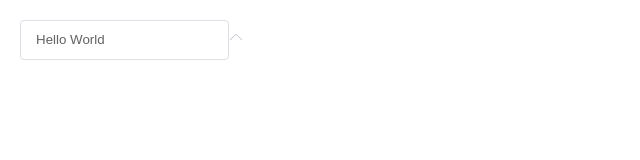
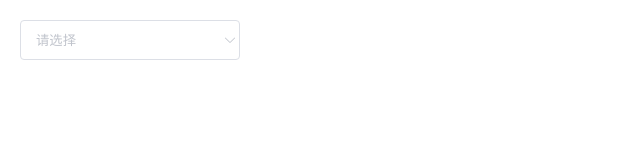
Before and after one commit to johnnhan/vue-tree-select, a Vue app: page / in a window 1280 px wide. Shown: the top 160 px of the page, without its empty margins (0-640 px from the left). Built offline with nearby package versions, Linux system fonts and the light colour scheme; the HTML template or start-up script is replaced by a standard one.

Commit message:
生成树

```diff
--- a/src/App.vue
+++ b/src/App.vue
@@ -1,6 +1,8 @@
 <template>
   <div id="app">
-    <tree-select>
+    <tree-select
+      :data="data"
+    >
     </tree-select>
   </div>
 </template>
@@ -12,6 +14,40 @@ export default {
   name: 'App',
   components: {
     TreeSelect
+  },
+  data () {
+    return {
+      data: [
+        { label: '测试选项3', value: 1003 },
+        {
+          label: '测试选项4',
+          value: 1004,
+          childs: [
+            { label: '测试子选项4-1', value: 10041 },
+            { label: '测试子选项4-2', value: 10042 },
+            { label: '测试子选项4-3', value: 10043 },
+            { label: '测试子选项4-4', value: 10044 }
+          ]
+        },
+        { label: '测试选项7', value: 1007 },
+        {
+          label: '测试选项8',
+          value: 1008,
+          childs: [
+            { label: '测试子选项8-1', value: 10081 },
+            {
+              label: '测试子选项8-2',
+              value: 10082,
+              childs: [
+                { label: '测试子选项8-2-1测试子选项8-2-1测试子选项8-2-1', value: 100821 },
+                { label: '测试子选项8-2-2', value: 100822 }
+              ]
+            }
+          ]
+        },
+        { label: '测试选项9', value: 1009 }
+      ]
+    }
   }
 }
 </script>
--- a/src/tree-select/index.vue
+++ b/src/tree-select/index.vue
@@ -1,26 +1,74 @@
 <template>
-  <div class="tree-select">
-    <div class="tree-select-display" :class="{'disabled': disabled!==false, 'display-mode-input': displayMode==='input'}">
+  <div class="tree-select" :style="containerStyle">
+    <div class="tree-select-display" :class="displayClass" @click.stop="toggle">
       <slot name="display" :displayValue="displayValue">
-        <input v-if="displayMode==='input'" v-model="displayValue" class="tree-select-display-input" :disabled="disabled">
-        <span v-else class="tree-select-display-text">{{displayValue}}</span>
+        <input
+          ref="input"
+          v-if="displayMode==='input'"
+          v-model="displayValue"
+          class="tree-select-display-input"
+          :placeholder="placeholder"
+          :disabled="disabled"
+        >
+        <span v-else class="tree-select-display-text">{{ displayValue || placeholder }}</span>
         <svg class="tree-select-display-arrow" :viewBox="arrowIcon.viewBox">
-          <path :d="arrowIcon.path" :fill="disabled ? '#c0c4cc' : displayMode==='input' ? '#c0c4cc' : '#409eff'"></path>
+          <template v-if="Array.isArray(arrowIcon.path)">
+            <path v-for="(v, k) in path" :key="k" :d="v" :fill="arrowFill"></path>
+          </template>
+          <template v-else>
+            <path :d="arrowIcon.path" :fill="arrowFill"></path>
+          </template>
         </svg>
       </slot>
     </div>
-    <div class="tree-select-dropdown"></div>
+    <div class="tree-select-dropdown" :style="dropdownStyle" @click.stop>
+      <div>
+        <slot name="dropdownHeader"></slot>
+      </div>
+      <div class="tree-select-dropdown-area">
+        <div class="dropdown-container">
+          <node v-for="(node, index) in data" :key="node.label+index" :node="node">
+            <template v-slot="scope">
+              <slot name="dropdownItem" :node="scope.node"></slot>
+            </template>
+          </node>
+        </div>
+      </div>
+      <div>
+        <slot name="dropdownFooter"></slot>
+      </div>
+    </div>
   </div>
 </template>
 
 <script>
 import ICONLIST from '../dist/iconlist.js'
+import node from './node.vue'
 
 export default {
+  components: {
+    node
+  },
   props: {
+    width: {
+      typeof: [String, Number],
+      default: 220
+    },
+    dropdownWidth: {
+      typeof: [String, Number],
+      default: '100%'
+    },
+    dropdownHeight: {
+      typeof: [String, Number],
+      default: 220
+    },
     displayMode: {
       typeof: String,
       default: 'input'
+    },
+    placeholder: {
+      typeof: String,
+      default: '请选择'
     },
     selectMode: {
       typeof: String,
@@ -32,18 +80,55 @@ export default {
     },
     arrowIcon: {
       typeof: Object,
-      default: () => {
-        return {
-          path: ICONLIST.arrow,
-          viewBox: '0 0 1024 1024'
-        }
-      }
+      default: () => ICONLIST.arrow
+    },
+    data: {
+      typeof: Array,
+      default: () => []
     }
   },
   data () {
     return {
-      displayValue: 'Hello World',
-      showDropdown: false
+      displayValue: '',
+      isFocus: false
+    }
+  },
+  created () {
+    document.addEventListener('click', () => {
+      this.isFocus && (this.isFocus = false)
+    })
+  },
+  computed: {
+    containerStyle () {
+      const width = typeof this.width === 'number' ? this.width + 'px' : this.width
+      return this.displayMode === 'input' ? { width } : {}
+    },
+    displayClass () {
+      return {
+        'mode-text': this.displayMode === 'text',
+        'mode-input': this.displayMode === 'input',
+        disabled: this.disabled !== false,
+        focus: this.isFocus
+      }
+    },
+    arrowFill () {
+      return this.disabled ? '#c0c4cc' : this.displayMode === 'input' ? '#c0c4cc' : '#409eff'
+    },
+    dropdownStyle () {
+      const width = typeof this.dropdownWidth === 'number' ? this.dropdownWidth + 'px' : this.dropdownWidth
+      const height = this.isFocus ? this.dropdownHeight + 'px' : 0
+      const opacity = this.isFocus ? 1 : 0
+      const borderWidth = this.isFocus ? '1px' : 0
+      const style = { width, height, opacity, 'border-width': borderWidth }
+      this.displayMode === 'text' && (style['min-width'] = '220px')
+      return style
+    }
+  },
+  methods: {
+    toggle () {
+      if (this.disabled) return
+      this.isFocus = !this.isFocus
+      this.isFocus && this.$refs.input && this.$refs.input.focus()
     }
   }
 }
@@ -51,51 +136,127 @@ export default {
 
 <style lang="less" scoped>
 .tree-select {
+  position: relative;
+  display: inline-block;
   font-size: 14px;
+  overflow: visible;
 
   &-display {
+    display: flex;
+    align-items: center;
+    height: 40px;
     cursor: pointer;
 
-    &-input {
+    &-arrow {
+      flex-shrink: 0;
+      width: 14px;
+      height: 14px;
+      margin-left: 10px;
+      transition: transform 0.3s;
+    }
+
+    &.focus {
+      .tree-select-display-arrow {
+        transform: rotate(-180deg);
+      }
+    }
+  }
+
+  &-display.mode-input {
+    width: 100%;
+    justify-content: space-between;
+    padding: 0 15px;
+    border-radius: 4px;
+    border: 1px solid #dcdfe6;
+
+    .tree-select-display-input {
+      flex-grow: 1;
+      color: #606266;
+      height: 100%;
+      line-height: 1;
+      border: none;
       outline: none;
       background-color: #fff;
-      border-radius: 4px;
-      border: 1px solid #dcdfe6;
-      color: #606266;
-      height: 40px;
-      line-height: 40px;
-      padding: 0 15px;
+      cursor: pointer;
     }
 
-    &-input:hover {
+    .tree-select-display-input::placeholder {
+      color: #c0c4cc;
+    }
+
+    &:hover {
       border-color: #c0c4cc;
     }
 
-    &-input:focus {
+    &.focus {
       border-color: #409eff;
-    }
-
-    &-text {
-      color: #409eff;
-    }
-
-    &-arrow {
-      width: 14px;
-      height: 14px;
     }
   }
 
-  &-display.disabled {
+  &-display.mode-input.disabled {
+    border-color: #e4e7ed;
+    background-color: #f5f7fa;
+    cursor: not-allowed;
+
+    &:hover {
+      border-color: #e4e7ed;
+    }
+
     .tree-select-display-input {
-      background-color: #eee;
-      border-color: #e4e7ed;
       color: #c0c4cc;
-      user-select: none;
+      background-color: #f5f7fa;
       cursor: not-allowed;
     }
+  }
 
-    .tree-select-display-input:hover {
-      border-color: #e4e7ed;
+  &-display.mode-text {
+    justify-content: flex-start;
+    background-color: #fff;
+    border: none;
+
+    .tree-select-display-text {
+      color: #409eff;
+    }
+  }
+
+  &-display.mode-text.disabled {
+    cursor: not-allowed;
+
+    .tree-select-display-text {
+      color: #c0c4cc;
+    }
+  }
+
+  &-dropdown {
+    position: absolute;
+    display: flex;
+    flex-direction: column;
+    padding: 10px;
+    bottom: -10px;
+    border-style: solid;
+    border-color: #e4e7ed;
+    box-shadow: 0 2px 12px 0 rgba(0,0,0,.1);
+    transition: height 0.3s, opacity 0.3s, border-width 0.3s;
+    transform: translateY(100%);
+
+    &-area {
+      overflow: auto;
+      flex-grow: 1;
+
+      &::-webkit-scrollbar {
+        width: 6px;
+        height: 6px;
+        background-color: #F5F5F5;
+      }
+      &::-webkit-scrollbar-thumb {
+        border-radius: 6px;
+        background-color: rgba(144,147,153,.3);
+      }
+    }
+
+    .dropdown-container {
+      float: left;
+      min-width: 100%;
     }
   }
 }
--- a/src/tree-select/node.vue
+++ b/src/tree-select/node.vue
@@ -1,5 +1,54 @@
 <template>
-  <div>
-
+  <div class="dropdown-node">
+    <div class="dropdown-node-item" :style="itemStyle">
+      <slot :node="node">
+        <div>{{node.label}}</div>
+      </slot>
+    </div>
+    <div v-if="node.childs && node.childs.length">
+      <node v-for="(item, index) in node.childs" :key="item.label+index" :node="item" :paddingLeft="paddingLeft+15">
+        <template v-slot="scope">
+          <slot :node="scope.node"></slot>
+        </template>
+      </node>
+    </div>
   </div>
 </template>
+
+<script>
+export default {
+  name: 'node',
+  props: {
+    node: {
+      typeof: Object,
+      default: () => ({ label: '', value: 0 })
+    },
+    paddingLeft: {
+      typeof: Number,
+      default: 10
+    }
+  },
+  computed: {
+    itemStyle () {
+      return { 'padding-left': this.paddingLeft + 'px' }
+    }
+  }
+}
+</script>
+
+<style lang="less" scoped>
+.dropdown-node {
+  &-item {
+    padding-top: 5px;
+    padding-bottom: 5px;
+    padding-right: 10px;
+    color: #606266;
+    white-space: nowrap;
+    cursor: pointer;
+
+    &:hover {
+      background-color: #f5f7fa;
+    }
+  }
+}
+</style>
```
Also changed, not shown: src/dist/iconlist.js.
